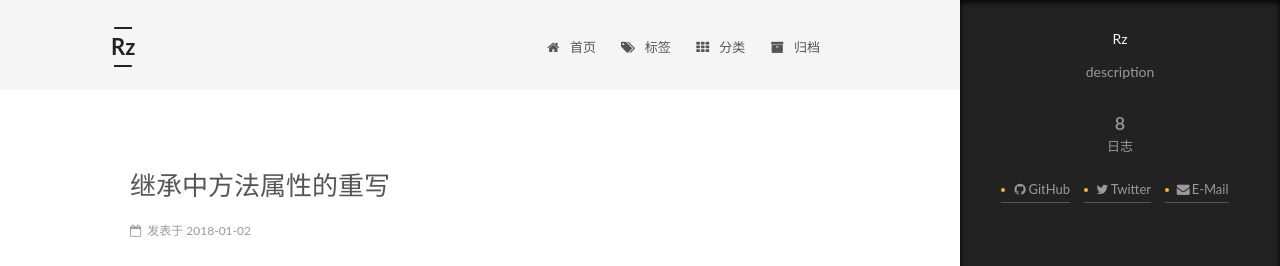
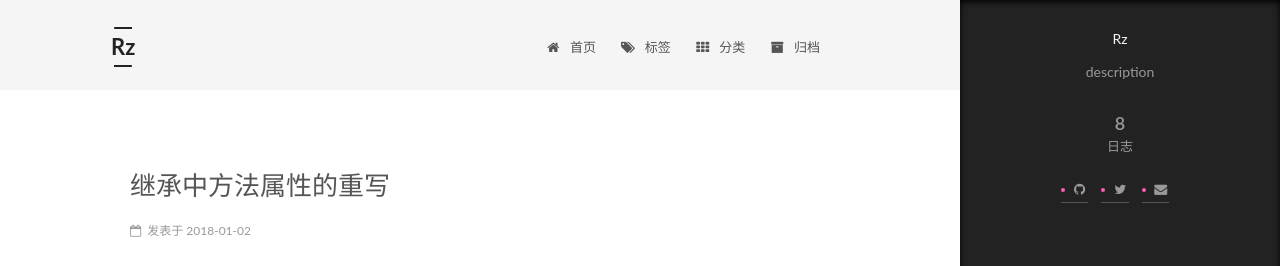
Before and after one commit to Rzzy/rz.github.io, a plain HTML site: page index.html in a window 1280 px wide. Both pictures are taken after a click on the element 1238 px from the left and 743 px from the top of the page. Shown: the top 266 px of the page. Drawn offline with Linux system fonts and the light colour scheme.

Commit message:
Site updated: 2018-01-03 17:01:26

```diff
--- a/css/main.css
+++ b/css/main.css
@@ -1822,7 +1822,7 @@ pre .javascript .function {
   width: 4px;
   height: 4px;
   border-radius: 50%;
-  background: #ffb128;
+  background: #ff59bb;
 }
 .links-of-blogroll {
   font-size: 13px;
--- a/index.html
+++ b/index.html
@@ -1297,19 +1297,19 @@
                   <span class="links-of-author-item">
                     <a href="https://github.com/yourname" target="_blank" title="GitHub">
 
-                        <i class="fa fa-fw fa-github"></i>GitHub</a>
+                        <i class="fa fa-fw fa-github"></i></a>
                   </span>
 
                   <span class="links-of-author-item">
                     <a href="https://twitter.com/yourname" target="_blank" title="Twitter">
 
-                        <i class="fa fa-fw fa-twitter"></i>Twitter</a>
+                        <i class="fa fa-fw fa-twitter"></i></a>
                   </span>
 
                   <span class="links-of-author-item">
                     <a href="mailto:243566431@qq.com" target="_blank" title="E-Mail">
 
-                        <i class="fa fa-fw fa-envelope"></i>E-Mail</a>
+                        <i class="fa fa-fw fa-envelope"></i></a>
                   </span>
 
             </div>
```
Also changed, not shown: 2017/12/30/for...of/index.html (+3 -3 lines), 2017/12/31/jian-tou-han-shu/index.html (+3 -3 lines), 2018/01/01/class/index.html (+3 -3 lines), 2018/01/01/iterator-die-dai-qi/index.html (+3 -3 lines), 2018/01/01/mo-ban-zi-fu-chuan/index.html (+3 -3 lines), 2018/01/01/symbol/index.html (+3 -3 lines), 2018/01/02/ji-cheng-zhong-fang-fa-shu-xing-de-zhong-xie/index.html (+3 -3 lines), 2018/01/02/set-and-map/index.html (+3 -3 lines), archives/2017/12/index.html (+3 -3 lines), archives/2017/index.html (+3 -3 lines), archives/2018/01/index.html (+3 -3 lines), archives/2018/index.html (+3 -3 lines), archives/index.html (+3 -3 lines), categories/index.html (+3 -3 lines), 1 more files.
